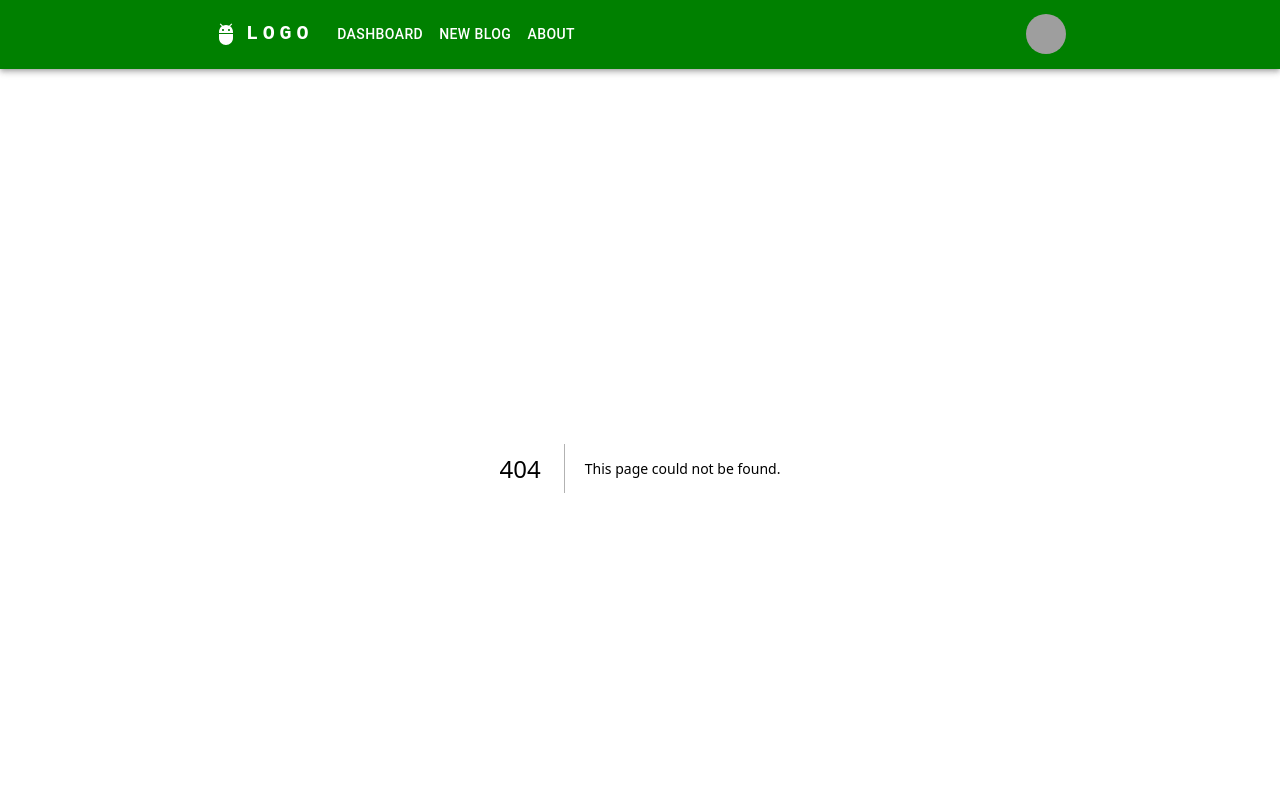
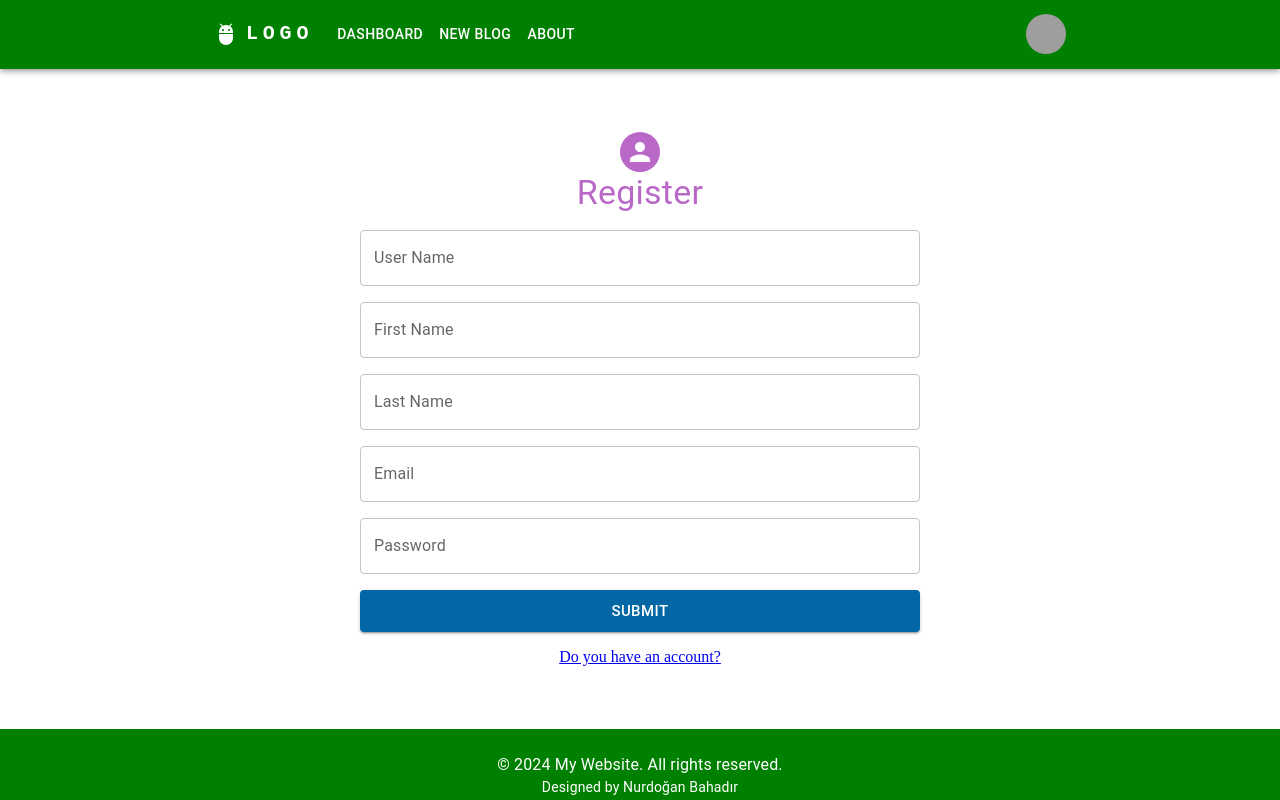
Before and after one commit to nurdoganbahadir/nextjs_blog-app, a Next.js app: page /register in a window 1280 px wide. Before the commit this address had no page. Shown: the top 800 px of the page. Built offline with nearby package versions, Linux system fonts and the light colour scheme; grey boxes are pictures that could not be loaded.

Commit message:
register sayfası oluşturuldu stillendirildi

```diff
--- /dev/null
+++ b/src/app/(public)/register/page.tsx
@@ -0,0 +1,124 @@
+"use client";
+import Grid from "@mui/material/Grid";
+import Box from "@mui/material/Box";
+import {
+  Avatar,
+  Button,
+  Container,
+  TextField,
+  Typography,
+} from "@mui/material";
+import Link from "next/link";
+import { useState } from "react";
+
+const Register: React.FC = () => {
+  const [username, setUsername] = useState("");
+  const [email, setEmail] = useState("");
+  const [password, setPassword] = useState("");
+  const [firstName, setFirstName] = useState("");
+  const [lastName, setLastName] = useState("");
+
+  return (
+    <Container maxWidth="lg">
+      <Grid
+        container
+        justifyContent="center"
+        alignItems="center"
+        direction="row-reverse"
+        rowSpacing={{ sm: 3 }}
+        sx={{
+          height: "85.6vh",
+          p: 2,
+        }}
+      >
+        <Grid item xs={12} sm={10} md={6}>
+          <Avatar
+            sx={{
+              backgroundColor: "secondary.light",
+              m: "auto",
+              width: 40,
+              height: 40,
+            }}
+          ></Avatar>
+          <Typography
+            variant="h4"
+            align="center"
+            mb={2}
+            color="secondary.light"
+          >
+            Register
+          </Typography>
+
+          <Box>
+            <Box>
+              <Box sx={{ display: "flex", flexDirection: "column", gap: 2 }}>
+                <TextField
+                  label="User Name"
+                  name="username"
+                  id="username"
+                  type="text"
+                  variant="outlined"
+                  value={username}
+                  onChange={(e) => setUsername(e.target.value)}
+                />
+                <TextField
+                  label="First Name"
+                  name="firstName"
+                  id="firstName"
+                  type="text"
+                  variant="outlined"
+                  value={firstName}
+                  onChange={(e) => setFirstName(e.target.value)}
+                />
+                <TextField
+                  label="Last Name"
+                  name="lastName"
+                  id="lastName"
+                  type="text"
+                  variant="outlined"
+                  value={lastName}
+                  onChange={(e) => setLastName(e.target.value)}
+                />
+                <TextField
+                  label="Email"
+                  name="email"
+                  id="email"
+                  type="email"
+                  variant="outlined"
+                  value={email}
+                  onChange={(e) => setEmail(e.target.value)}
+                />
+                <TextField
+                  label="Password"
+                  name="password"
+                  id="password"
+                  type="password"
+                  variant="outlined"
+                  value={password}
+                  onChange={(e) => setPassword(e.target.value)}
+                />
+                <Button
+                  type="submit"
+                  variant="contained"
+                  size="large"
+                  sx={{
+                    backgroundColor: "#0367A6",
+                    "&:hover": { backgroundColor: "#023373" },
+                  }}
+                >
+                  Submit
+                </Button>
+              </Box>
+            </Box>
+          </Box>
+
+          <Box sx={{ textAlign: "center", mt: 2 }}>
+            <Link href="/login">Do you have an account?</Link>
+          </Box>
+        </Grid>
+      </Grid>
+    </Container>
+  );
+};
+
+export default Register;
```
